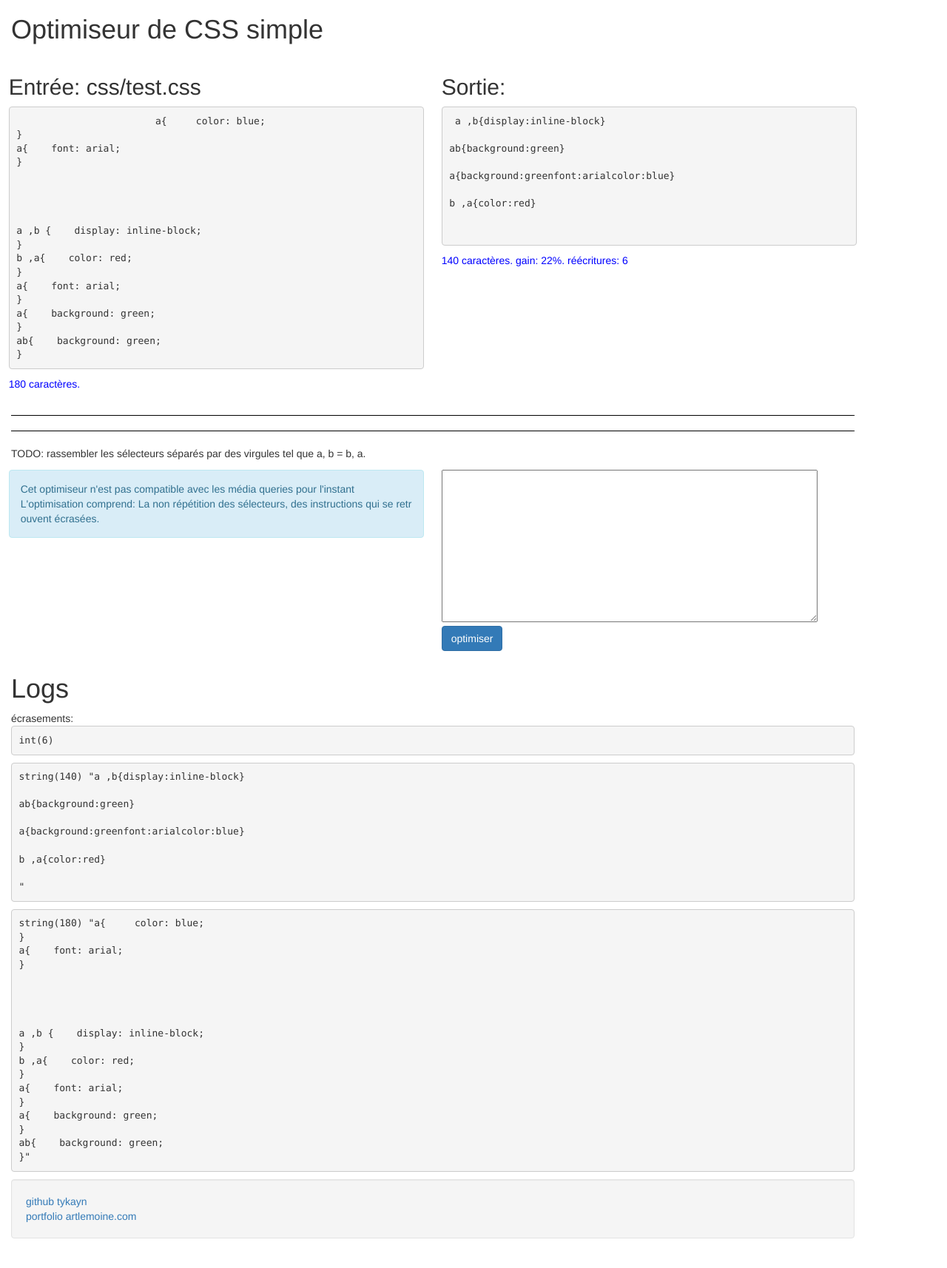
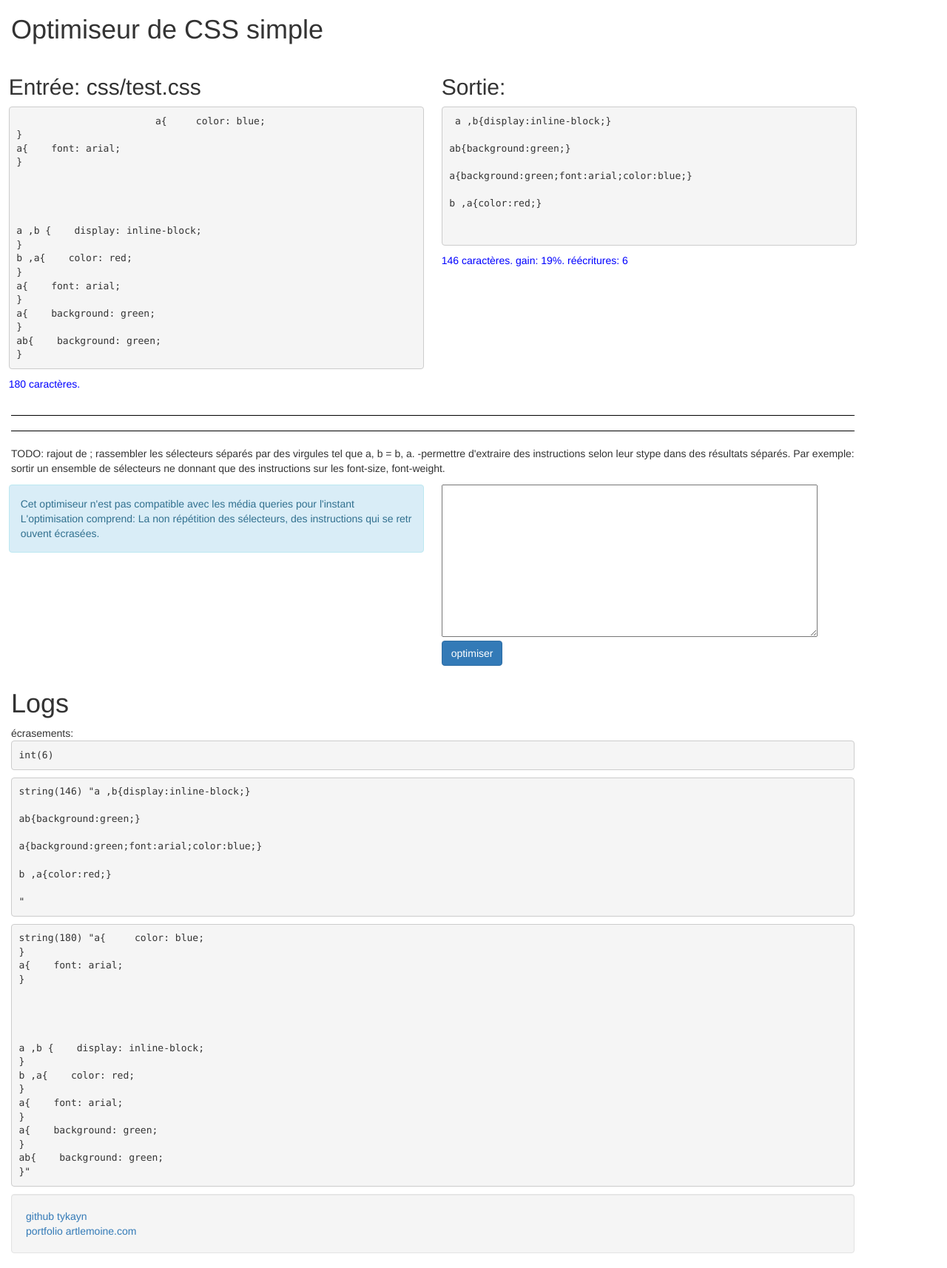
Before and after one commit to tykayn/opitimizecss, a PHP site: page / in a window 1280 px wide. Shown: the whole page at 74% size. Before the commit the page ends 1674 px from the top, so only its background shows below. Run offline with PHP 8.4, Linux system fonts and the light colour scheme; some libraries are stand-ins or nearby versions.

Commit message:
points virgules qui manquaient

```diff
--- a/index.php
+++ b/index.php
@@ -47,8 +47,9 @@ and open the template in the editor.
 
 
             TODO:
+            rajout de ;
             rassembler les sélecteurs séparés par des virgules tel que a, b = b, a.
-
+            -permettre d'extraire des instructions selon leur stype dans des résultats séparés. Par exemple: sortir un ensemble de sélecteurs ne donnant que des instructions sur les font-size, font-weight.
 
  <?php
             require('tpl/form.php');
--- a/op.php
+++ b/op.php
@@ -251,7 +251,7 @@ function printcss($array, $options = 1) {
             $echo .= '' . $key . '{';
 
             foreach ($value as $k => $v) {
-                $value .= '' . $k . ':' . $v;
+                $value .= '' . $k . ':' . $v.';';
             }
             $echo .= str_replace("Array", '', $value) . '}';
             $echo .= '<br/><br/>';
```
